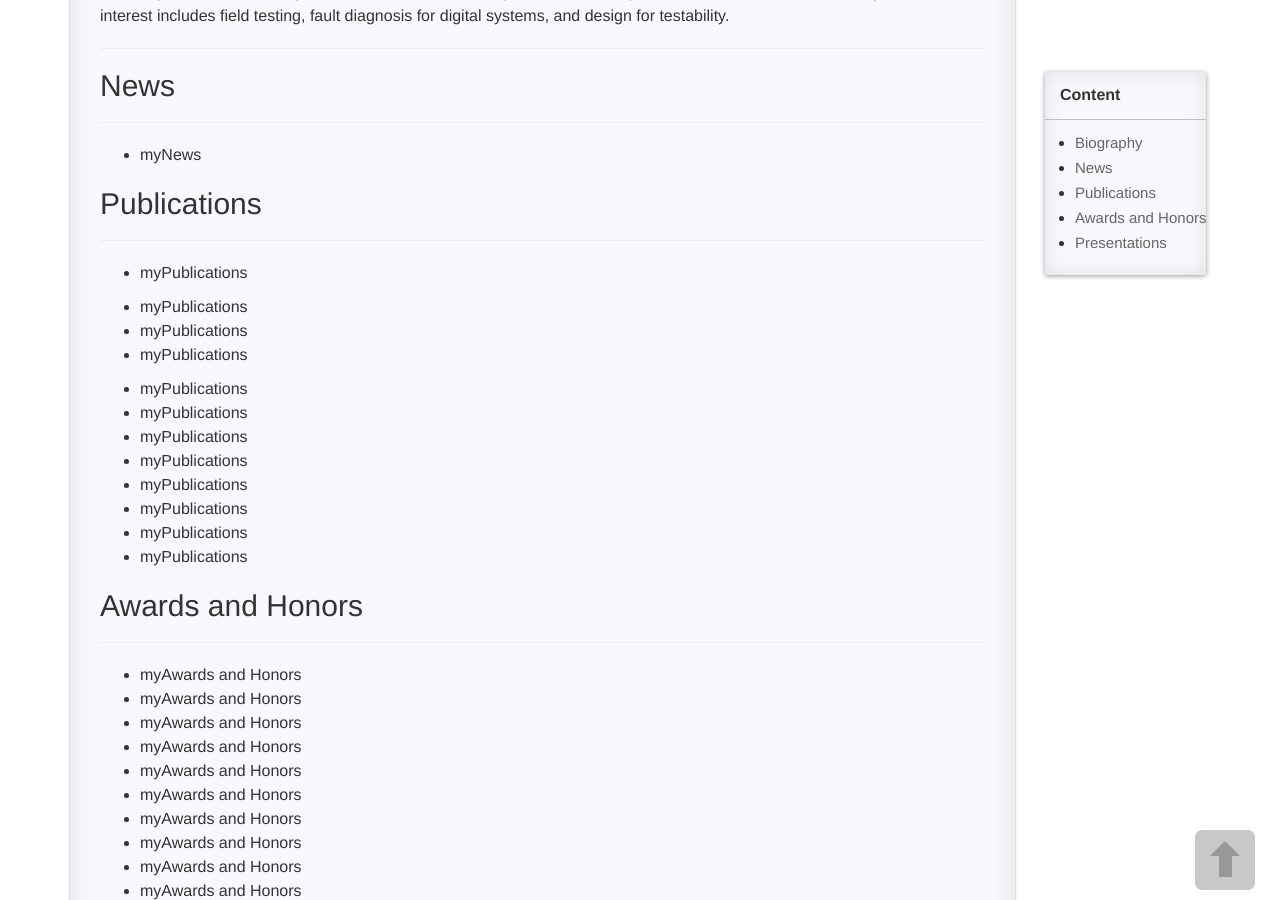
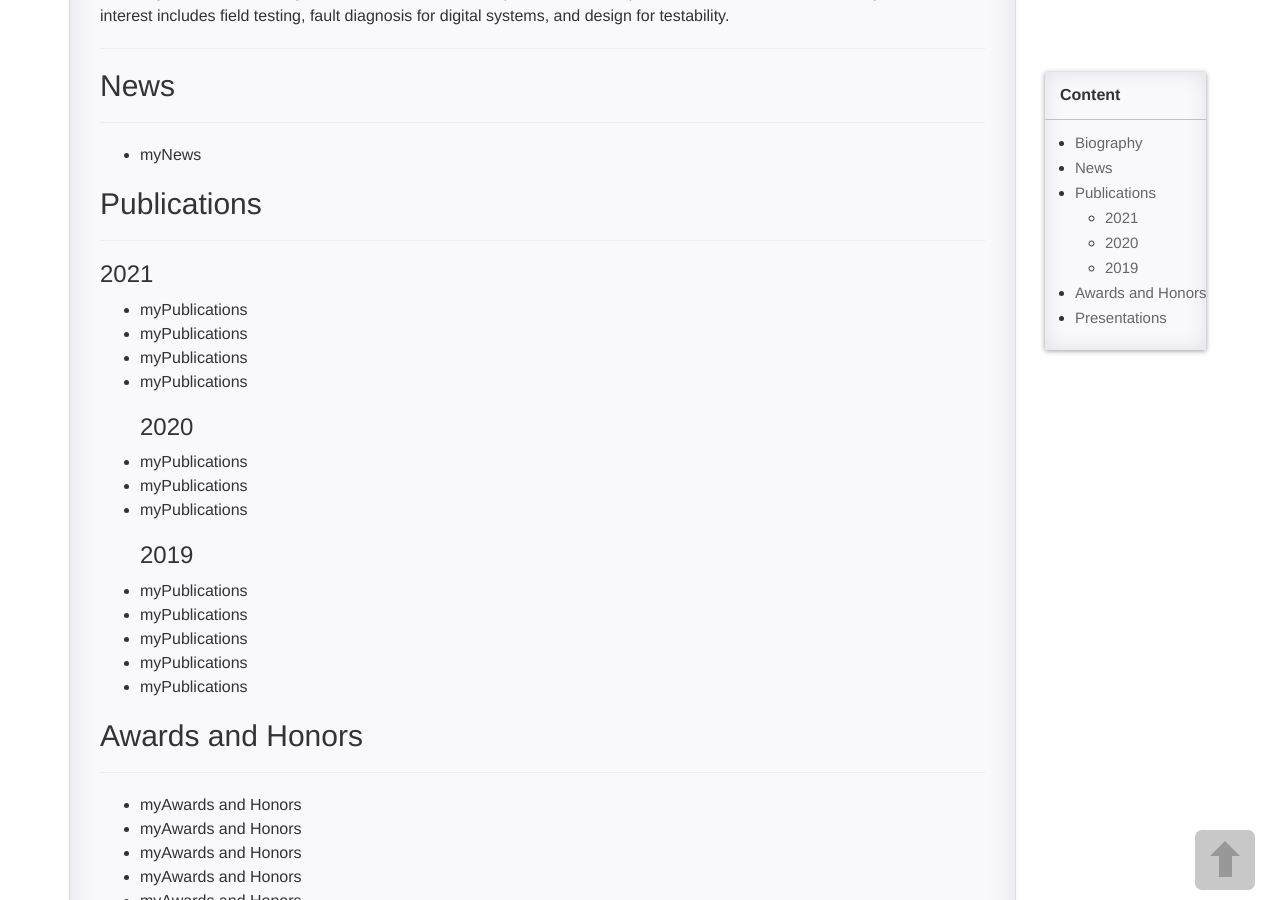
Before and after one commit to XihongZhou/xihongzhou.github.io, a Jekyll site: the page built from pages/1_homepage.md, in a window 1280 px wide and 900 px high, scrolled down 588 px. Built offline with Jekyll 4.4.1, drawn with Linux system fonts in a browser that asks for light colours; comment, search, counter and statistics services are not loaded.

Commit message:
Update 1_homepage.md

```diff
--- a/pages/1_homepage.md
+++ b/pages/1_homepage.md
@@ -54,18 +54,16 @@ permalink: /homepage/
 
 ---
 
-- myPublications
-
-
-
-
+### 2021
 - myPublications
 - myPublications
 - myPublications
-
+- myPublications
+### 2020
 - myPublications
 - myPublications
 - myPublications
+### 2019
 - myPublications
 - myPublications
 - myPublications
```
